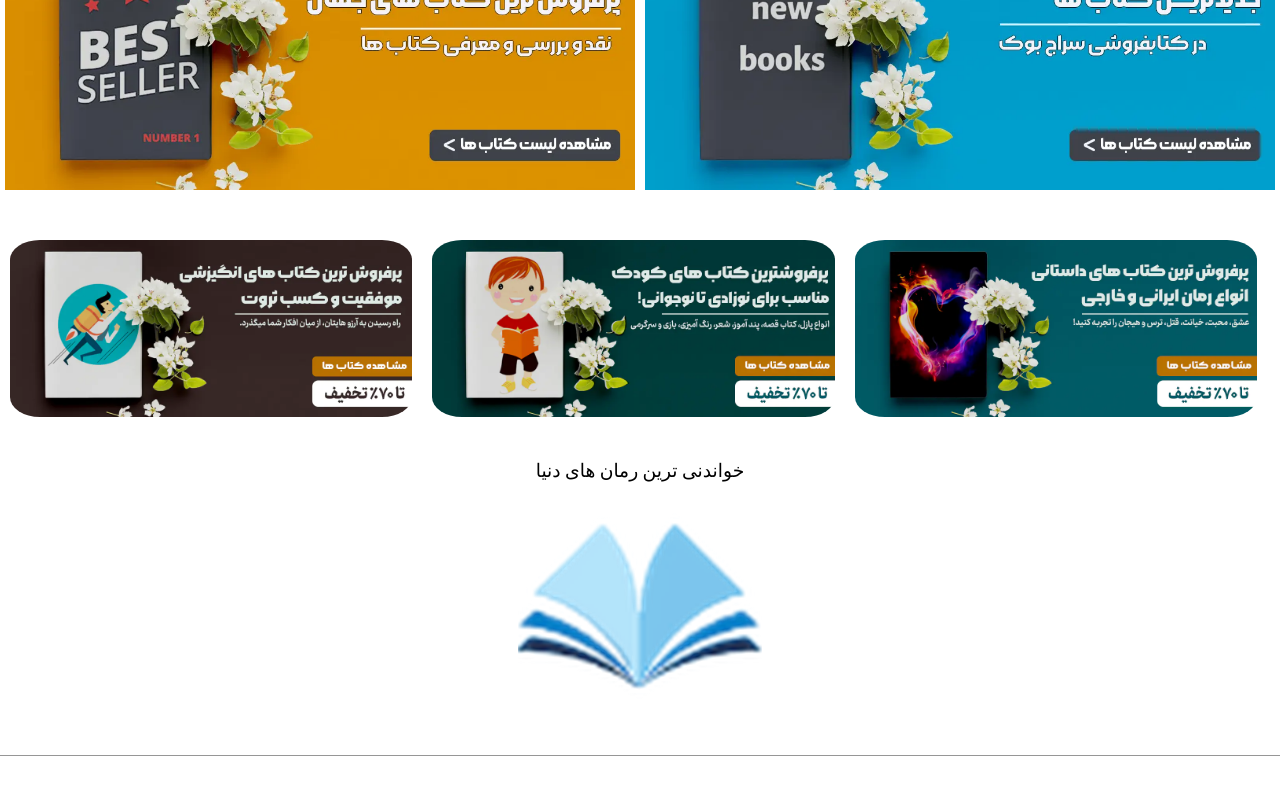
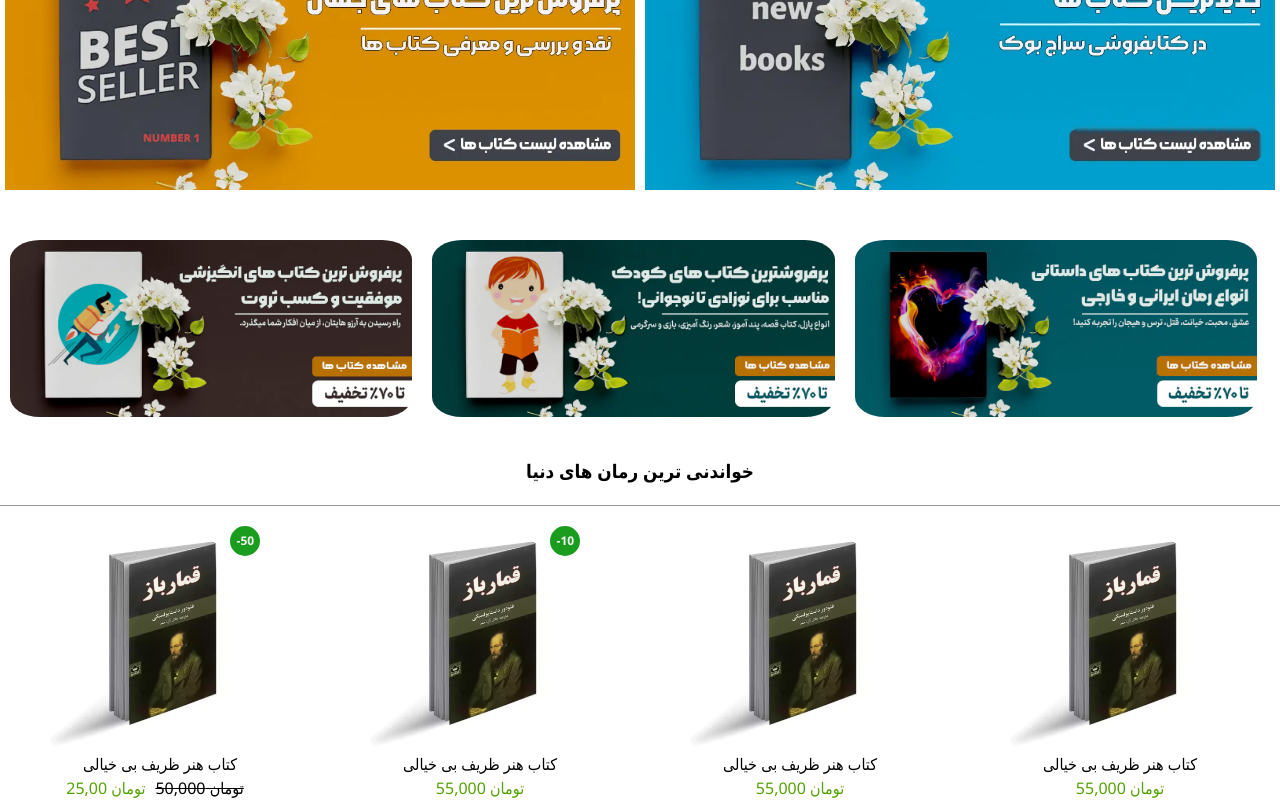
Before and after one commit to mhdix/book-shop, a React (Vite) app: page / in a window 1280 px wide. Shown: the part 251-1051 px from the top of the page. Before the commit the page ends 1007 px from the top, so only its background shows below. Built offline with nearby package versions, Linux system fonts and the light colour scheme.

Commit message:
create offer

```diff
--- a/src/App.css
+++ b/src/App.css
@@ -2,4 +2,5 @@
   margin: 0;
   padding: 0;
   box-sizing: border-box;
+  font-family: 'Segoe UI', Tahoma, Geneva, Verdana, sans-serif;
 }
--- a/src/components/Header/Header.css
+++ b/src/components/Header/Header.css
@@ -59,12 +59,12 @@ button{
 .header-cart{
     background-color: #0693e3;
     color: whitesmoke;
-    font-size: 18px;
+    font-size: 14px;
 }
 
 .login-signup{
     background-color: #dedede00;
-    font-size: 18px;
+    font-size: 14px;
 }
 
 /* navigation */
--- a/src/components/Offer/Offer.css
+++ b/src/components/Offer/Offer.css
@@ -1,8 +1,47 @@
-.reading{
+.reading h3 {
     text-align: center;
     border-bottom: 1px solid rgb(150, 150, 150);
     padding: 20px;
 }
-.reading-books{
+
+.reading-books {
+    display: flex;
+    text-align: center;
+}
+
+.reading-books div img {
+    width: 75%;
+}
+.reading-book__description{
 
 }
+.reading-book__caption span p {
+    color: rgb(84, 162, 0);
+}
+.discount{
+    position: absolute;
+    background-color: rgb(26, 156, 30);
+    color: whitesmoke;
+    font-weight: 800;
+    font-size: 12px;
+    display: flex;
+    align-items: center;
+    justify-content: center;
+    width: 30px;
+    height: 30px;
+    border-radius: 50%;
+    -webkit-border-radius: 50%;
+    -moz-border-radius: 50%;
+    -ms-border-radius: 50%;
+    -o-border-radius: 50%;
+    margin-top: 20px;
+    margin-left: 18%;
+}
+.discount-mony del{
+    padding: 0 10px;
+}
+.discount-mony{
+    display: flex;
+    justify-content: center;
+    padding: 0 10px;
+}
--- a/src/components/Offer/Offer.jsx
+++ b/src/components/Offer/Offer.jsx
@@ -1,15 +1,67 @@
 import React from 'react'
 import './Offer.css'
-import offer1 from '../../assets/offer/download.png'
+import offer1 from '../../assets/offer/1.webp'
 const Offer = () => {
-  return (
-    <div className='reading'>
-        <h3>خواندنی ترین رمان های دنیا</h3>
-        <div className='reading-books'>
-            <img src={offer1} alt="" />
+    return (
+        <div className='reading'>
+            <h3>خواندنی ترین رمان های دنیا</h3>
+            <Product />
         </div>
-    </div>
-  )
+    )
 }
 
 export default Offer
+
+
+function Product() {
+    return (
+        <div className='reading-books'>
+            <div>
+                <span className='discount'>
+                    -50
+                </span>
+                <img src={offer1} alt="" />
+                <div className='reading-book__caption'>
+                    <p className='reading-book__description'>کتاب هنر ظریف بی خیالی</p>
+                    <span className='discount-mony'>
+                        <p>25,00 تومان</p>
+                        <del>تومان 50,000</del>
+                    </span>
+
+                </div>
+            </div>
+
+            <div>
+                <span className='discount'>
+                    -10
+                </span>
+                <img src={offer1} alt="" />
+                <div className='reading-book__caption'>
+                    <p className='reading-book__description'>کتاب هنر ظریف بی خیالی</p>
+                    <span>
+                        <p>تومان 55,000</p>
+                    </span>
+
+                </div>
+            </div>
+            <div>
+                <img src={offer1} alt="" />
+                <div className='reading-book__caption'>
+                    <p className='reading-book__description'>کتاب هنر ظریف بی خیالی</p>
+                    <span>
+                        <p>تومان 55,000</p>
+                    </span>
+                </div>
+            </div>
+            <div>
+                <img src={offer1} alt="" />
+                <div className='reading-book__caption'>
+                    <p className='reading-book__description'>کتاب هنر ظریف بی خیالی</p>
+                    <span>
+                        <p>تومان 55,000</p>
+                    </span>
+                </div>
+            </div>
+        </div>
+    )
+}
```
Also changed, not shown: src/assets/download.png (renamed from src/assets/offer/download.png), src/assets/offer/1.webp (renamed from src/assets/کتاب-قمار-باز-450x450.webp).
